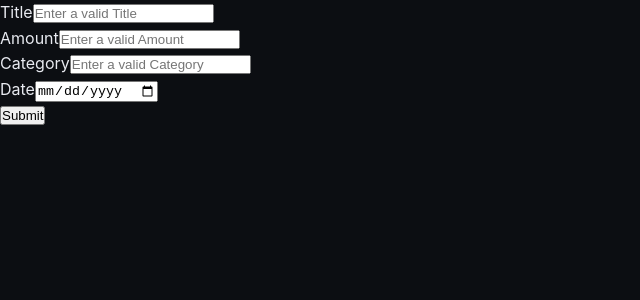
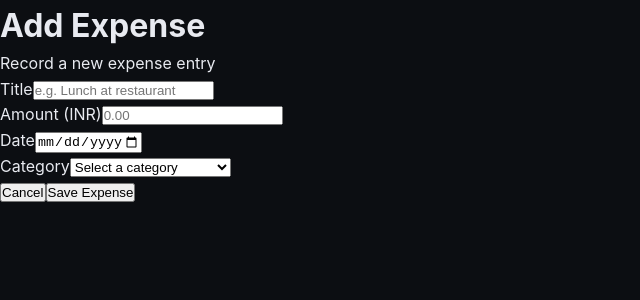
Before and after one commit to varaprasadchilakanti/Expense-Tracker-Frontend, an Angular app: page /create-expense in a window 1280 px wide. Shown: the top 300 px of the page, without its empty margins (0-640 px from the left). Built offline with nearby package versions, Linux system fonts and the light colour scheme; sample sign-in values are in the browser's storage.

Commit message:
feat(add-expense): redesign template with typed select, live validation errors, cancel button

```diff
--- a/src/app/home/add-expense/add-expense.html
+++ b/src/app/home/add-expense/add-expense.html
@@ -1,19 +1,112 @@
-<form [formGroup]="form" (ngSubmit)="onSubmit()">
-    <div>
-        <label for="">Title</label>
-        <input type="text" placeholder="Enter a valid Title" formControlName="title">
+<div class="add-expense-page">
+  <div class="add-expense-card">
+
+    <div class="add-expense-header">
+      <h1 class="add-expense-title">Add Expense</h1>
+      <p class="add-expense-subtitle">Record a new expense entry</p>
     </div>
-    <div>
-        <label for="">Amount</label>
-        <input type="text" placeholder="Enter a valid Amount" formControlName="amount">
-    </div>
-    <div>
-        <label for="">Category</label>
-        <input type="text" placeholder="Enter a valid Category" formControlName="category">
-    </div>
-    <div>
-        <label for="">Date</label>
-        <input type="date" placeholder="Enter a valid Date" formControlName="date">
-    </div>
-    <button type="submit"> Submit </button>
-</form>
+
+    <form [formGroup]="form" (ngSubmit)="onSubmit()" class="add-expense-form" novalidate>
+
+      <div class="field-group">
+        <label class="field-label" for="title">Title</label>
+        <input
+          id="title"
+          type="text"
+          class="field-input"
+          [class.field-input--error]="title.invalid && title.touched"
+          formControlName="title"
+          placeholder="e.g. Lunch at restaurant"
+          autocomplete="off"
+        />
+        @if (title.touched && title.hasError('required')) {
+          <span class="field-error">Title is required.</span>
+        } @else if (title.touched && title.hasError('minlength')) {
+          <span class="field-error">Title must be at least 2 characters.</span>
+        } @else if (title.touched && title.hasError('maxlength')) {
+          <span class="field-error">Title cannot exceed 200 characters.</span>
+        }
+      </div>
+
+      <div class="field-row">
+
+        <div class="field-group">
+          <label class="field-label" for="amount">Amount (INR)</label>
+          <input
+            id="amount"
+            type="number"
+            class="field-input"
+            [class.field-input--error]="amount.invalid && amount.touched"
+            formControlName="amount"
+            placeholder="0.00"
+            min="0.01"
+            step="0.01"
+          />
+          @if (amount.touched && amount.hasError('required')) {
+            <span class="field-error">Amount is required.</span>
+          } @else if (amount.touched && (amount.hasError('pattern') || amount.hasError('min'))) {
+            <span class="field-error">Enter a valid amount greater than 0.</span>
+          }
+        </div>
+
+        <div class="field-group">
+          <label class="field-label" for="date">Date</label>
+          <input
+            id="date"
+            type="date"
+            class="field-input"
+            [class.field-input--error]="date.invalid && date.touched"
+            formControlName="date"
+            [max]="today"
+          />
+          @if (date.touched && date.hasError('required')) {
+            <span class="field-error">Date is required.</span>
+          }
+        </div>
+
+      </div>
+
+      <div class="field-group">
+        <label class="field-label" for="category">Category</label>
+        <select
+          id="category"
+          class="field-input field-select"
+          [class.field-input--error]="category.invalid && category.touched"
+          formControlName="category"
+        >
+          <option value="" disabled>Select a category</option>
+          @for (cat of categories; track cat) {
+            <option [value]="cat">{{ cat }}</option>
+          }
+        </select>
+        @if (category.touched && category.hasError('required')) {
+          <span class="field-error">Category is required.</span>
+        }
+      </div>
+
+      @if (errorMessage) {
+        <div class="form-error-banner">{{ errorMessage }}</div>
+      }
+
+      <div class="form-actions">
+        <button
+          type="button"
+          class="btn-cancel"
+          (click)="onCancel()"
+          [disabled]="isSubmitting"
+        >
+          Cancel
+        </button>
+        <button
+          type="submit"
+          class="btn-submit"
+          [class.btn-submit--loading]="isSubmitting"
+          [disabled]="isSubmitting"
+        >
+          {{ isSubmitting ? 'Saving...' : 'Save Expense' }}
+        </button>
+      </div>
+
+    </form>
+  </div>
+</div>
```
